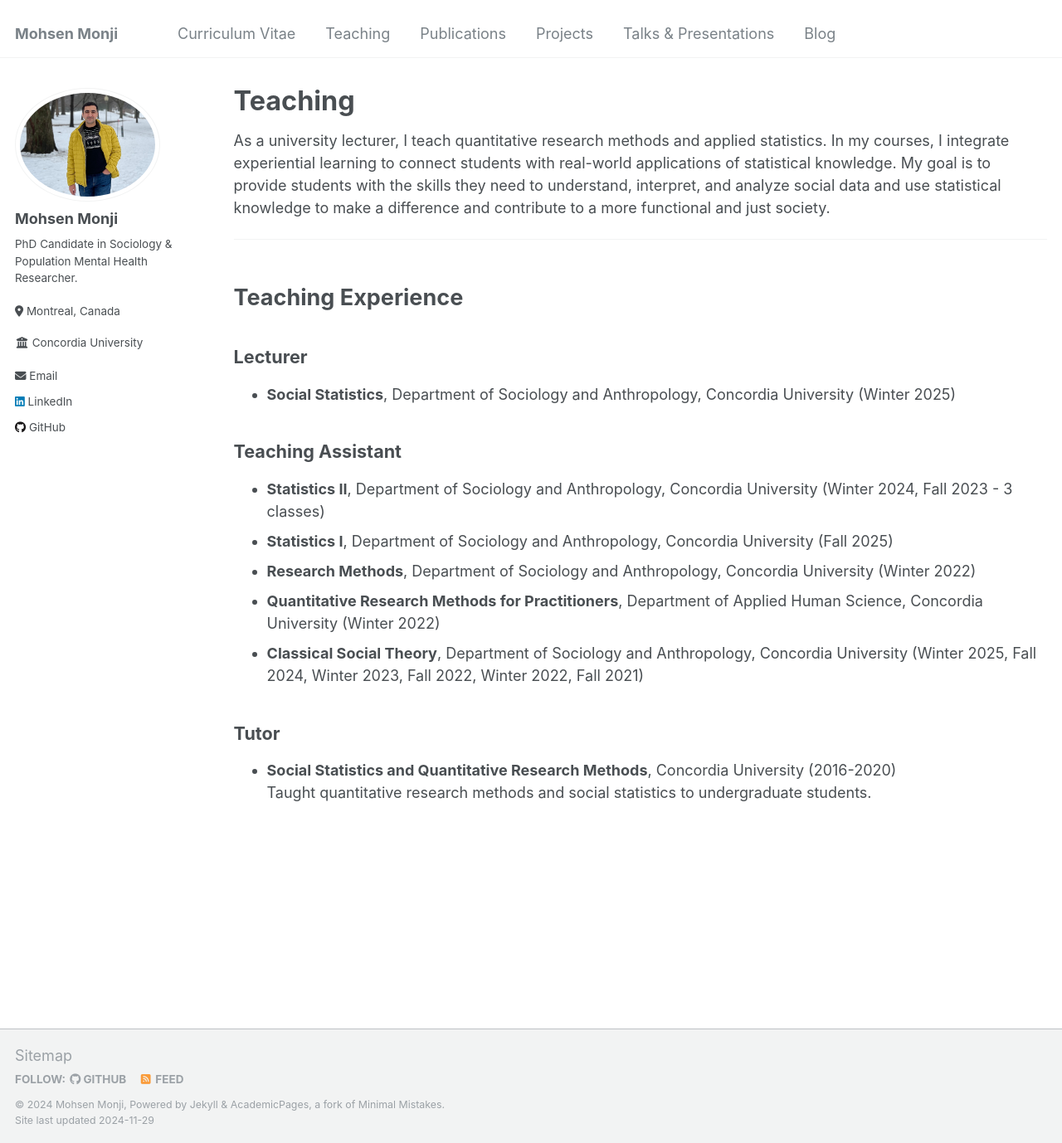
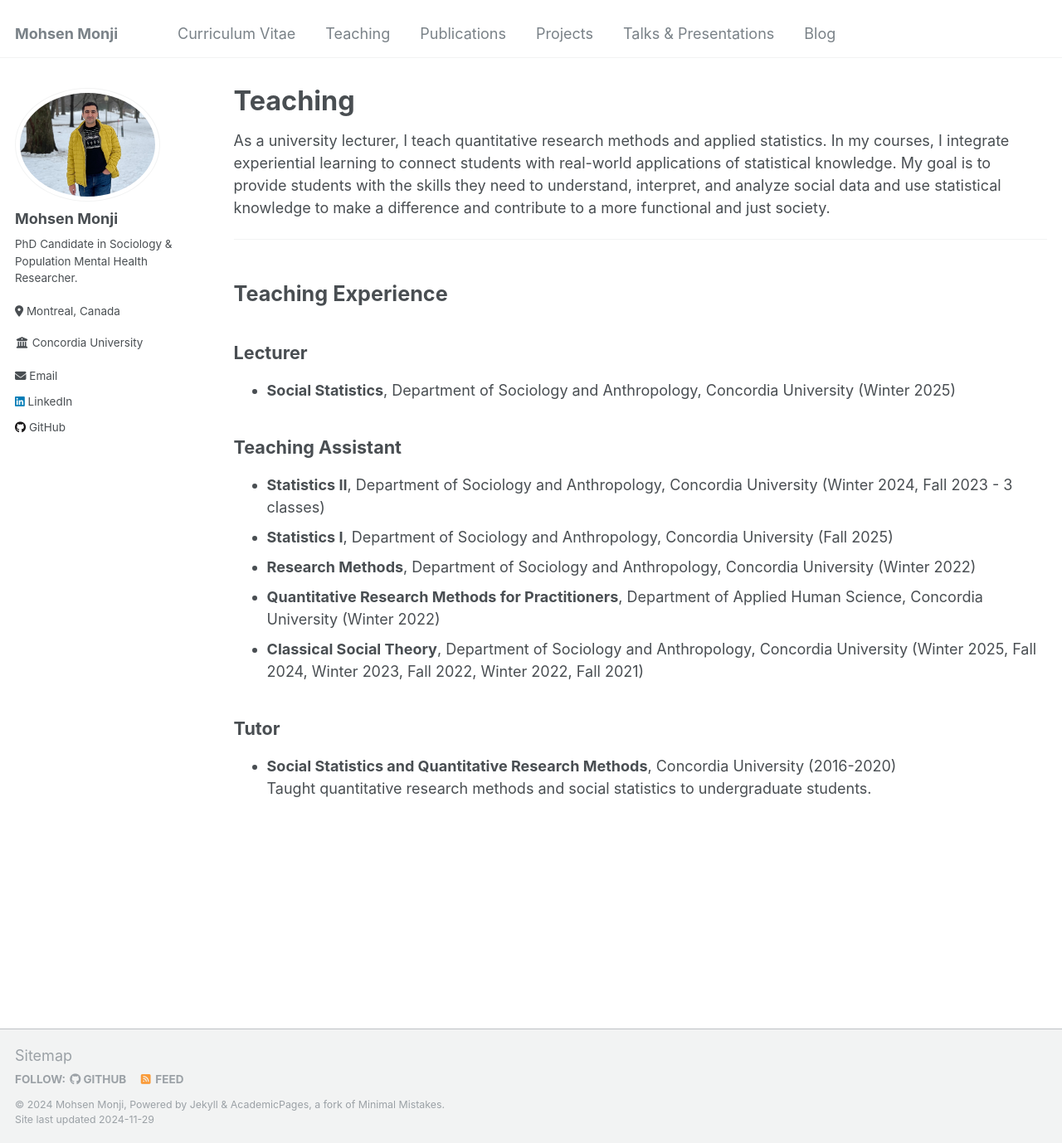
Before and after one commit to Mohsnmonji/mohsnmonji.github.io, a Jekyll site: the page built from _pages/teaching.html, in a window 1280 px wide and 1378 px high. Shown: the whole window at 83% size. Built offline with Jekyll 4.4.1, drawn with Linux system fonts in a browser that asks for light colours.

Commit message:
Update _base.scss

```diff
--- a/_sass/_base.scss
+++ b/_sass/_base.scss
@@ -34,7 +34,7 @@ h1 {
 }
 
 h2 {
-  font-size: 1.5rem; // Smaller than $type-size-4
+  font-size: 1.4rem; // Smaller than $type-size-4
 }
 
 h3 {
```
